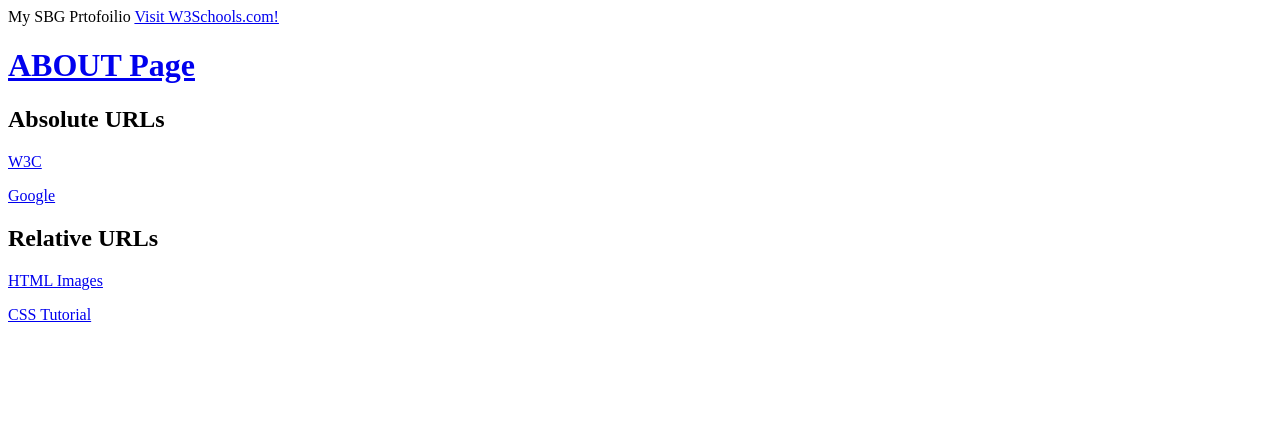
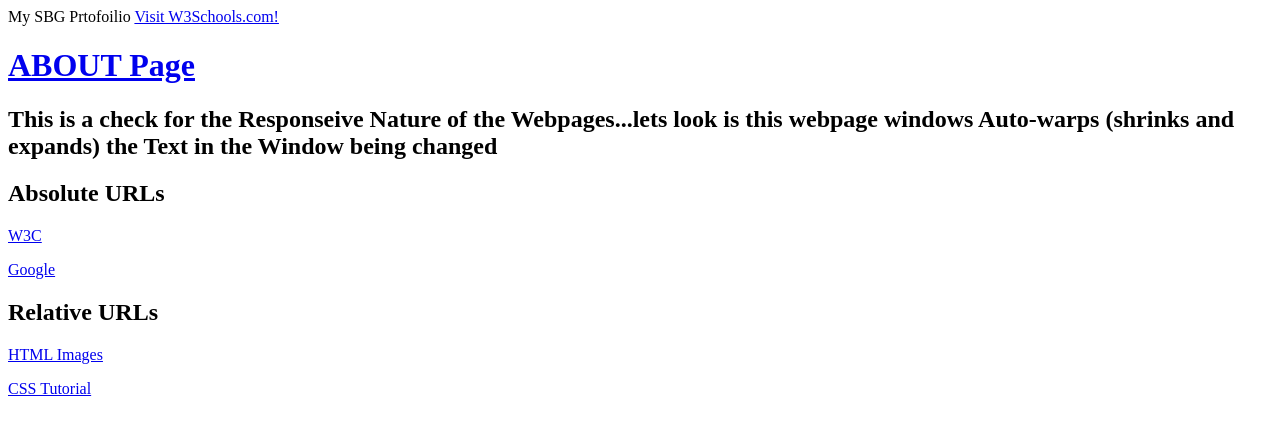
Before and after one commit to SBGTest1/sbgtest2.github.io, a plain HTML site: page index.html in a window 1280 px wide. Drawn offline with Linux system fonts and the light colour scheme.

Commit message:
Update index.html

```diff
--- a/index.html
+++ b/index.html
@@ -5,6 +5,7 @@
 <h1>
   <a href="about.html"> ABOUT Page</a>
 </h1>
+  <h2>This is a check for the Responseive Nature of the Webpages...lets look is this webpage windows Auto-warps (shrinks and expands) the Text in the Window being changed</h2>
   <h2>Absolute URLs</h2>
 <p><a href="https://www.w3.org/">W3C</a></p>
 <p><a href="https://www.google.com/">Google</a></p>
```
